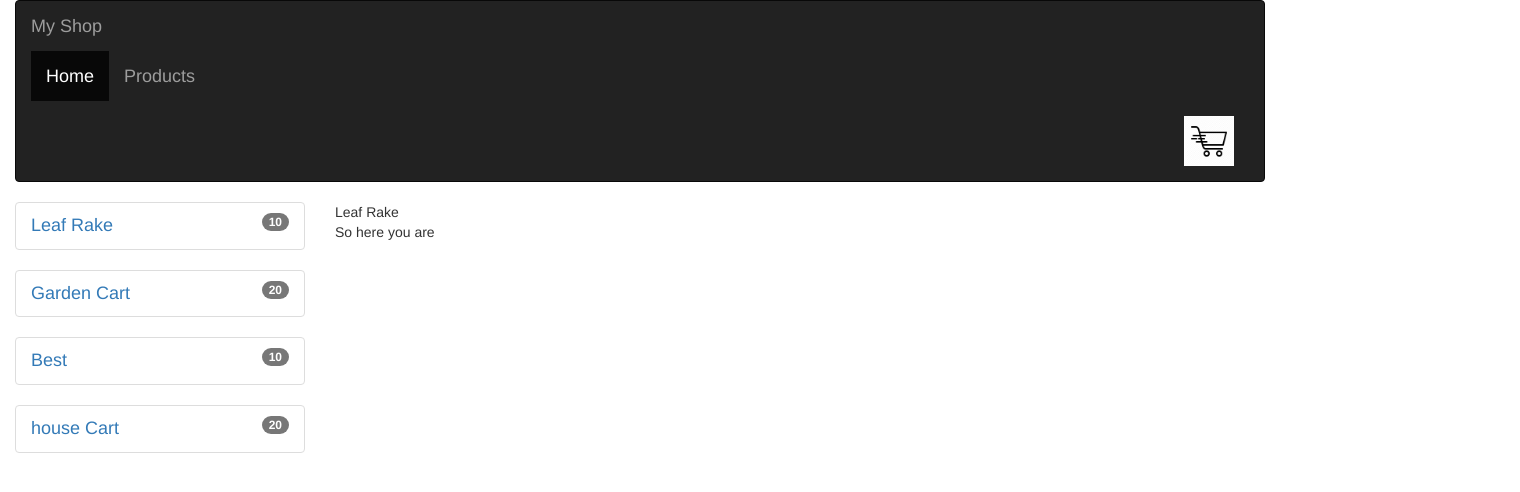
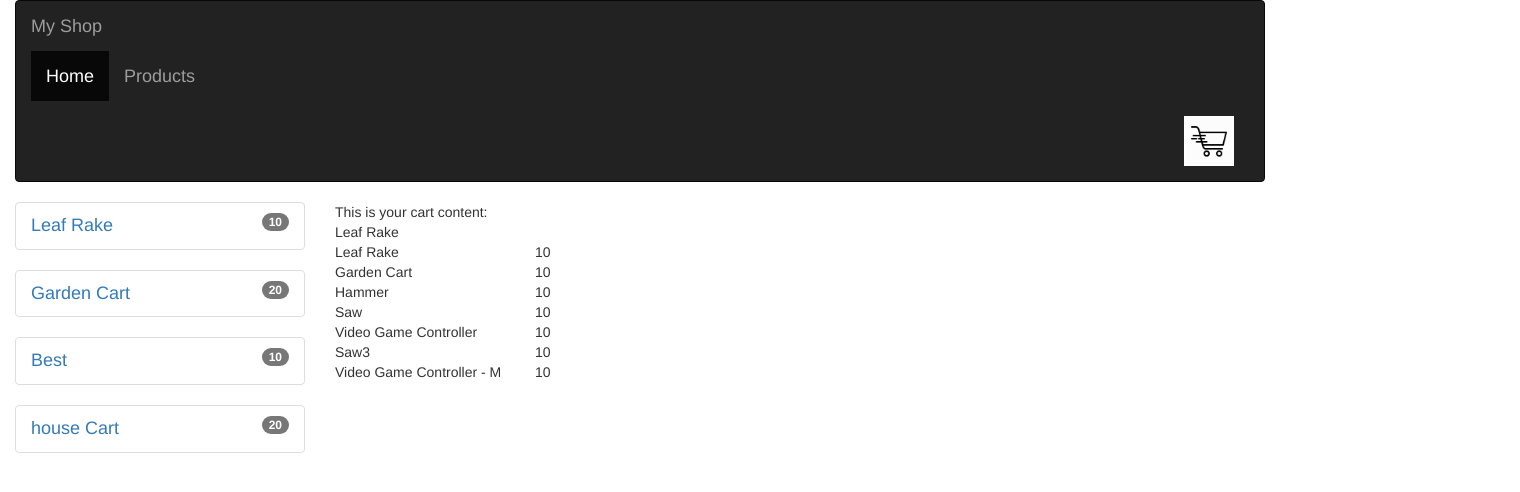
Before and after one commit to mdixtm/angular-poco, an Angular app: page /cart/1 in a window 1280 px wide. Shown: the top 492 px of the page, 1520 px wide, since content can reach past the window. Built offline with nearby package versions, Linux system fonts and the light colour scheme.

Commit message:
Add functionallity for cart

```diff
--- /dev/null
+++ b/src/api/cart/cart.json
@@ -0,0 +1,44 @@
+[
+    {
+        "productId": 1,
+        "productName": "Leaf Rake",
+        "quantity": 10,
+        "categoryId": 1
+    },
+    {
+        "productId": 2,
+        "productName": "Garden Cart",
+        "quantity": 10,
+        "categoryId": 2
+    },
+    {
+        "productId": 5,
+        "productName": "Hammer",
+        "quantity": 10,
+        "categoryId" : 3
+    },
+    {
+        "productId": 8,
+        "productName": "Saw",
+        "quantity": 10,
+        "categoryId" : 4
+    },
+    {
+        "productId": 10,
+        "productName": "Video Game Controller",
+        "quantity": 10,
+        "categoryId" : 1
+    },
+    {
+        "productId": 11,
+        "productName": "Saw3",
+        "quantity": 10,
+        "categoryId" : 2
+    },
+    {
+        "productId": 12,
+        "productName": "Video Game Controller - M",
+        "quantity": 10,
+        "categoryId" : 3
+    }
+]
--- /dev/null
+++ b/src/app/cart/cart-item.ts
@@ -0,0 +1,6 @@
+export interface ICartItem {
+    productId: number,
+    productName: string,
+    quantity: number,
+    categoryId: number,
+}
--- a/src/app/cart/cart-service.ts
+++ b/src/app/cart/cart-service.ts
@@ -1,4 +1,26 @@
 import { Injectable } from "@angular/core";
+import { ICartItem } from "./cart-item";
+import { HttpClient, HttpErrorResponse } from "@angular/common/http";
+import { Observable } from "rxjs/Observable";
+import 'rxjs/add/observable/throw';
+import 'rxjs/add/operator/catch';
+import 'rxjs/add/operator/do';
 
 @Injectable()
-export class CartService {}
+export class CartService {
+
+    private _cartItemsUrl = './api/cart/cart.json';
+
+    constructor (private _http: HttpClient) {}
+
+    getCartItems(): Observable<ICartItem[]> {
+        return this._http.get<ICartItem[]>(this._cartItemsUrl)
+            .do(data => console.log('Those are cart items' + JSON.stringify(data)))
+            .catch(this.handleError);
+    }
+
+    private handleError(err: HttpErrorResponse) {
+        console.log(err.message);
+        return Observable.throw(err.message);
+    }
+}
--- a/src/app/cart/cart.component.html
+++ b/src/app/cart/cart.component.html
@@ -1,5 +1,25 @@
-<div *ngIf="product">
-    {{product.productName}}
+<div>
+    <div class="row">
+        <div class="col-md-12">
+        This is your cart content:
+        </div>
+    </div>
+    <div *ngIf="product">
+        {{product.productName}}
+    </div>
+
+    <div class="container">
+        <div class="row">
+            <div *ngFor='let cartItem of cartItems'>
+                <div class="row">
+                    <div class="col-md-2">
+                    {{cartItem.productName}}
+                    </div>
+                    <div class="col-md-10">
+                    {{cartItem.quantity}}
+                    </div>
+                </div>
+            </div>
+        </div>
+    </div>
 </div>
-
-So here you are
--- a/src/app/cart/cart.component.ts
+++ b/src/app/cart/cart.component.ts
@@ -3,6 +3,7 @@ import { CartService } from './cart-service';
 import { ActivatedRoute } from '@angular/router';
 import { ProductsService } from '../products/products-service';
 import { IProduct } from '../products/product';
+import { ICartItem } from './cart-item';
 
 @Component({
     templateUrl: './cart.component.html'
@@ -15,6 +16,7 @@ export class CartComponent implements OnInit{
                 private _route: ActivatedRoute) {}
 
     product : IProduct;
+    cartItems : ICartItem[];
     errorMessage : "This is an error message";
 
     ngOnInit(): void
@@ -26,5 +28,10 @@ export class CartComponent implements OnInit{
             this.product = products.find((product : IProduct) =>
             product.productId === productId);
         },error => this.errorMessage = <any>error);
+
+        this._cartService.getCartItems()
+        .subscribe(cartItems => {
+            this.cartItems = cartItems;
+        },error => this.errorMessage = <any>error);
     }
 }
```
